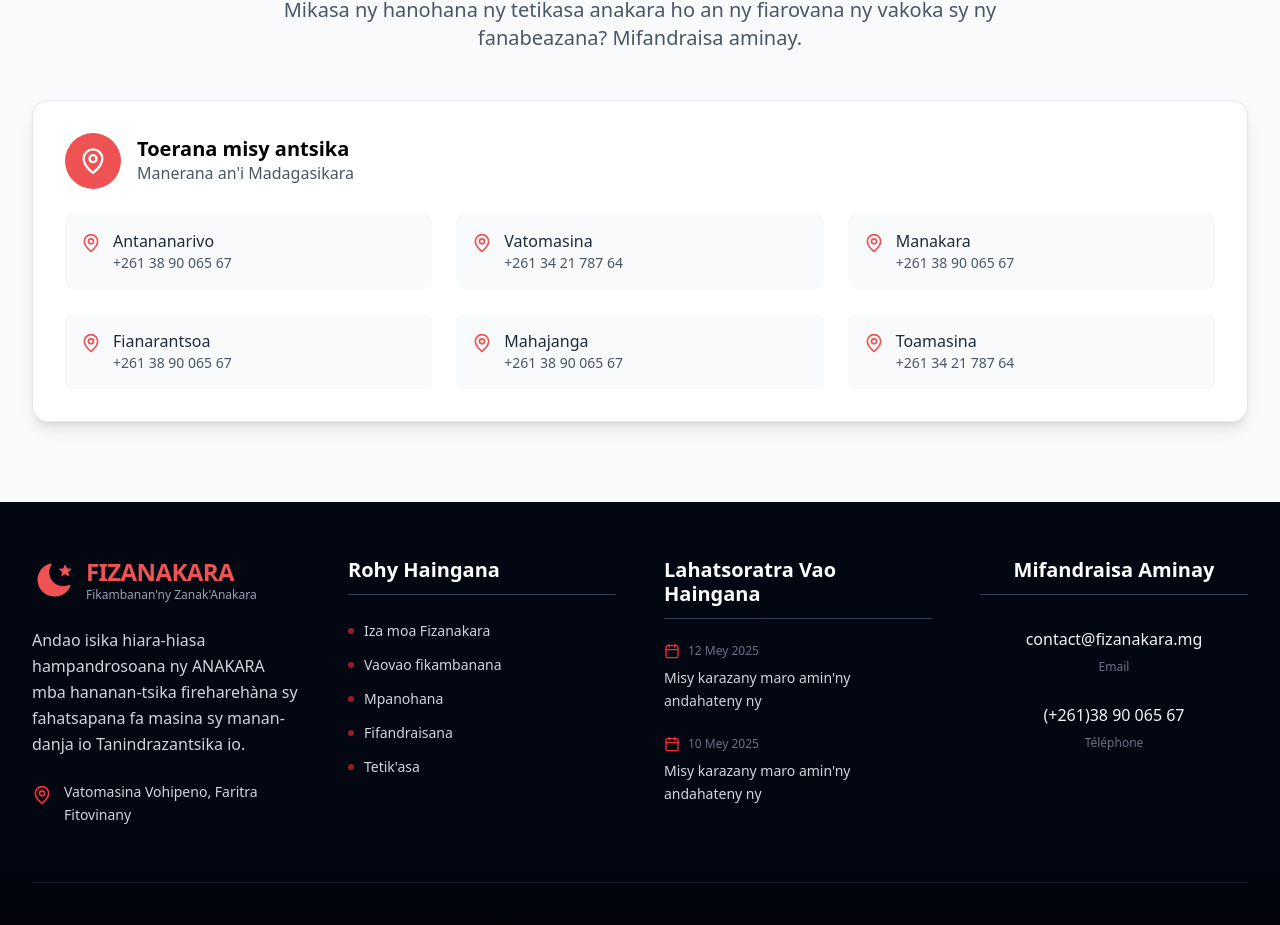
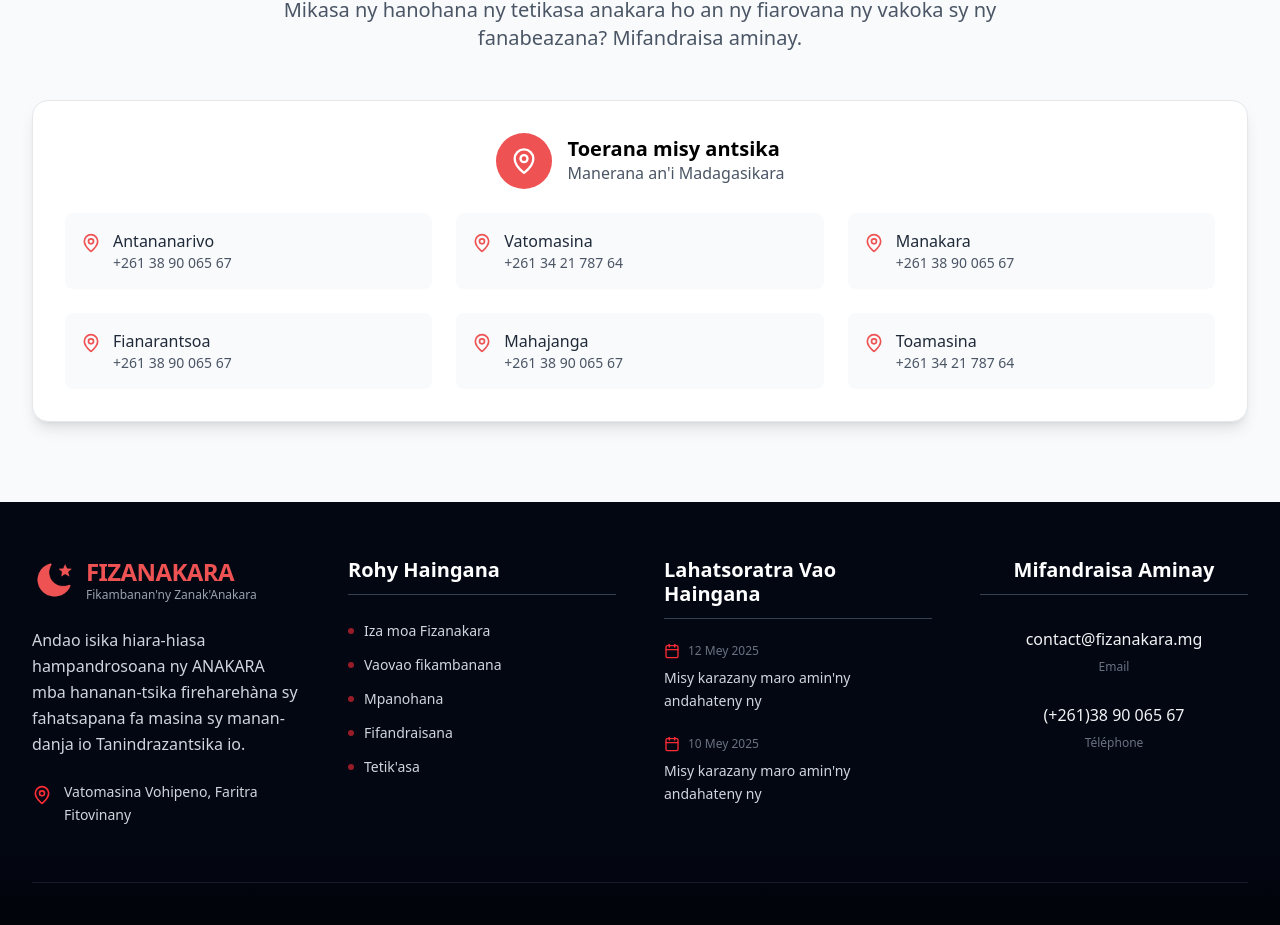
Before and after one commit to nassaigael/website, a React (Vite) app: page /contact in a window 1280 px wide. Shown: the part 1814-2739 px from the top of the page. Built offline with nearby package versions, Linux system fonts and the light colour scheme.

Commit message:
style(ui): center align contact icon in contact section
- Adjust flexbox alignment to center the contact icon horizontally
- Improve visual consistency of contact information layout

```diff
--- a/src/pages/ContactPage.tsx
+++ b/src/pages/ContactPage.tsx
@@ -171,7 +171,7 @@
                 transition={{ duration: 0.5, delay: 0.3 }}
                 className="bg-white p-8 rounded-2xl border border-gray-200 shadow-lg hover:shadow-xl transition-shadow lg:col-span-3 md:col-span-2"
               >
-                <div className="flex items-center gap-4 mb-6">
+                <div className="flex items-center justify-center gap-4 mb-6">
                   <div className="w-14 h-14 bg-[#ee5253] rounded-full flex items-center justify-center">
                     <MapPin className="w-7 h-7 text-white" />
                   </div>
```
